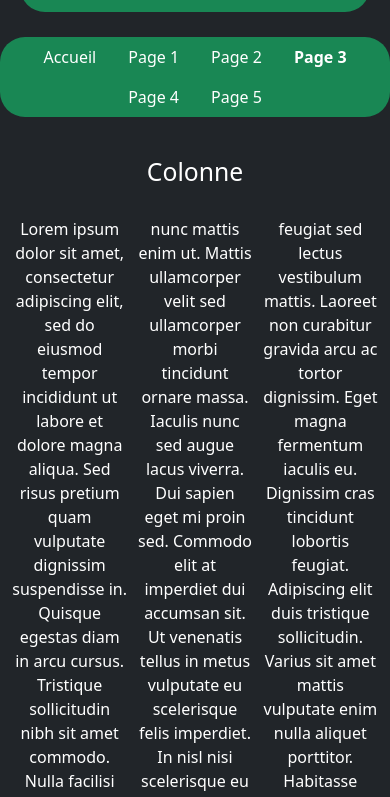
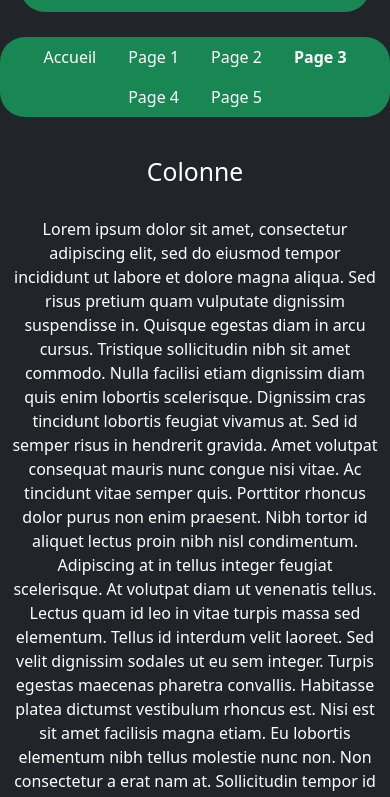
Before and after one commit to Ocelus/ECF1, a plain HTML site: page page3.html in a window 390 px wide. Shown: the part 39-836 px from the top of the page. Drawn offline with Linux system fonts and the light colour scheme.

Commit message:
final countdown

```diff
--- a/css/style.css
+++ b/css/style.css
@@ -74,3 +74,9 @@ p{
     background-color: #198754;
     border-radius: 25px;
 }
+
+@media screen and (max-width: 600px) {
+    .troisenun{
+        column-count: 1;
+    }
+}
--- a/page3.html
+++ b/page3.html
@@ -37,16 +37,20 @@
 
     <!--Une seule colonne avec un affichage de trois colonnes-->
     <div class="container text-center">
-        <div class="row align-items-start">
+        <div class="row">
             <h2 class="titrepage3">Colonne</h2>
-            <div class="col troisenun">
+            <div class="col-sm troisenun">
                 <p>
                     Lorem ipsum dolor sit amet, consectetur adipiscing elit, sed do eiusmod tempor incididunt ut labore et dolore magna aliqua. Sed risus pretium quam vulputate dignissim suspendisse in. Quisque egestas diam in arcu cursus. Tristique sollicitudin nibh sit amet commodo. Nulla facilisi etiam dignissim diam quis enim lobortis scelerisque. Dignissim cras tincidunt lobortis feugiat vivamus at. Sed id semper risus in hendrerit gravida. Amet volutpat consequat mauris nunc congue nisi vitae. Ac tincidunt vitae semper quis. Porttitor rhoncus dolor purus non enim praesent. Nibh tortor id aliquet lectus proin nibh nisl condimentum. Adipiscing at in tellus integer feugiat scelerisque. At volutpat diam ut venenatis tellus.
                     Lectus quam id leo in vitae turpis massa sed elementum. Tellus id interdum velit laoreet. Sed velit dignissim sodales ut eu sem integer. Turpis egestas maecenas pharetra convallis. Habitasse platea dictumst vestibulum rhoncus est. Nisi est sit amet facilisis magna etiam. Eu lobortis elementum nibh tellus molestie nunc non. Non consectetur a erat nam at. Sollicitudin tempor id eu nisl nunc mi ipsum faucibus. Ornare arcu dui vivamus arcu felis bibendum ut tristique et. Turpis egestas integer eget aliquet nibh praesent tristique magna sit. Hac habitasse platea dictumst quisque sagittis purus sit. Sed blandit libero volutpat sed cras ornare arcu dui vivamus. Gravida rutrum quisque non tellus orci ac auctor augue. Condimentum lacinia quis vel eros donec ac odio tempor orci. Justo eget magna fermentum iaculis eu non diam phasellus. Velit laoreet id donec ultrices tincidunt arcu non. Nisi porta lorem mollis aliquam ut. Massa id neque aliquam vestibulum.
+                    <br><br>
                     Tortor at auctor urna nunc id cursus metus. Massa enim nec dui nunc mattis enim ut. Mattis ullamcorper velit sed ullamcorper morbi tincidunt ornare massa. Iaculis nunc sed augue lacus viverra. Dui sapien eget mi proin sed. Commodo elit at imperdiet dui accumsan sit. Ut venenatis tellus in metus vulputate eu scelerisque felis imperdiet. In nisl nisi scelerisque eu ultrices vitae auctor. Tempor nec feugiat nisl pretium fusce. Viverra tellus in hac habitasse platea dictumst vestibulum rhoncus. Dictum at tempor commodo ullamcorper a. Est lorem ipsum dolor sit amet consectetur adipiscing elit pellentesque. Vel quam elementum pulvinar etiam non quam. Malesuada proin libero nunc consequat. Quisque sagittis purus sit amet. Mauris nunc congue nisi vitae suscipit tellus. Convallis posuere morbi leo urna molestie. Rhoncus dolor purus non enim praesent elementum.
                     Viverra tellus in hac habitasse platea dictumst. Diam quis enim lobortis scelerisque fermentum dui faucibus. Nisl purus in mollis nunc sed id semper risus in. Vitae congue eu consequat ac felis donec et odio. Orci a scelerisque purus semper eget duis at. Magna sit amet purus gravida quis blandit. Vestibulum morbi blandit cursus risus at. Mauris augue neque gravida in. Turpis egestas maecenas pharetra convallis posuere morbi. Eu facilisis sed odio morbi quis commodo. Faucibus pulvinar elementum integer enim neque volutpat. Tellus orci ac auctor augue mauris augue. Scelerisque felis imperdiet proin fermentum leo. Volutpat diam ut venenatis tellus in metus vulputate eu. Adipiscing bibendum est ultricies integer quis auctor elit sed vulputate. Pretium fusce id velit ut tortor pretium viverra suspendisse potenti. Tempor nec feugiat nisl pretium.
+                    <br><br>
                     Faucibus et molestie ac feugiat sed lectus vestibulum mattis. Laoreet non curabitur gravida arcu ac tortor dignissim. Eget magna fermentum iaculis eu. Dignissim cras tincidunt lobortis feugiat. Adipiscing elit duis tristique sollicitudin. Varius sit amet mattis vulputate enim nulla aliquet porttitor. Habitasse platea dictumst quisque sagittis purus sit. Volutpat consequat mauris nunc congue nisi. Sodales ut etiam sit amet nisl purus. Rhoncus dolor purus non enim praesent elementum facilisis leo vel. Enim eu turpis egestas pretium aenean. Faucibus et molestie ac feugiat sed lectus. Facilisis gravida neque convallis a cras semper. Nunc faucibus a pellentesque sit amet porttitor eget dolor. Pellentesque habitant morbi tristique senectus et netus et malesuada fames. Turpis tincidunt id aliquet risus feugiat. Nulla at volutpat diam ut venenatis tellus. Suspendisse faucibus interdum posuere lorem ipsum dolor. Elementum tempus egestas sed sed risus pretium quam vulputate dignissim. In eu mi bibendum neque egestas congue.
-                    Facilisi etiam dignissim diam quis enim lobortis scelerisque fermentum dui. At tellus at urna condimentum mattis pellentesque id nibh. Cras fermentum odio eu feugiat. Eget nulla facilisi etiam dignissim. Viverra nibh cras pulvinar mattis nunc. Fermentum leo vel orci porta non. Velit ut tortor pretium viverra. In arcu cursus euismod quis viverra nibh cras pulvinar. Mi sit amet mauris commodo. Suspendisse sed nisi lacus sed viverra tellus in. Tellus in hac habitasse platea dictumst vestibulum. Ultrices sagittis orci a scelerisque purus semper eget duis. Ut etiam sit amet nisl. Nunc pulvinar sapien et ligula ullamcorper malesuada proin.                </p>
+                    Facilisi etiam dignissim diam quis enim lobortis scelerisque fermentum dui. At tellus at urna condimentum mattis pellentesque id nibh. Cras fermentum odio eu feugiat. Eget nulla facilisi etiam dignissim. Viverra nibh cras pulvinar mattis nunc. Fermentum leo vel orci porta non. Velit ut tortor pretium viverra. In arcu cursus euismod quis viverra nibh cras pulvinar. Mi sit amet mauris commodo. Suspendisse sed nisi lacus sed viverra tellus in. Tellus in hac habitasse platea dictumst vestibulum. Ultrices sagittis orci a scelerisque purus semper eget duis. Ut etiam sit amet nisl. Nunc pulvinar sapien et ligula ullamcorper malesuada proin.
+                    <br><br>
+                </p>
             </div>
         </div>
     </div>
@@ -54,40 +58,22 @@
     <div class="text-center" id="footer">
         <button id="modalbtn" type="button" class="btn btn-success"></button>
     </div>
-    <div
-        class="modal fade"
-        id="staticBackdrop"
-        data-bs-backdrop="static"
-        data-bs-keyboard="false"
-        tabindex="-1"
-        aria-labelledby="staticBackdropLabel"
-        aria-hidden="true"
-    >
+    <div class="modal fade" id="staticBackdrop" data-bs-backdrop="static" data-bs-keyboard="false" tabindex="-1" aria-labelledby="staticBackdropLabel" aria-hidden="true">
         <div class="modal-dialog">
             <div class="modal-content">
                 <div class="modal-header">
                     <h1 class="modal-title fs-5" id="staticBackdropLabel"></h1>
-                    <button
-                        type="button"
-                        class="btn-close"
-                        data-bs-dismiss="modal"
-                        aria-label="Close"
-                    ></button>
+                    <button type="button" class="btn-close" data-bs-dismiss="modal" aria-label="Close"></button>
                 </div>
                 <div id="modal-body" class="modal-body"></div>
                 <div class="modal-footer">
-                    <button
-                        type="button"
-                        class="btn btn-secondary"
-                        data-bs-dismiss="modal"
-                    >
+                    <button type="button" class="btn btn-secondary" data-bs-dismiss="modal">
                     Close
                     </button>
                 </div>
             </div>
         </div>
     </div>
-</div>
 
 <script src="js/bootstrap.bundle.min.js"></script>
 <script src="js/script.js"></script>
```
